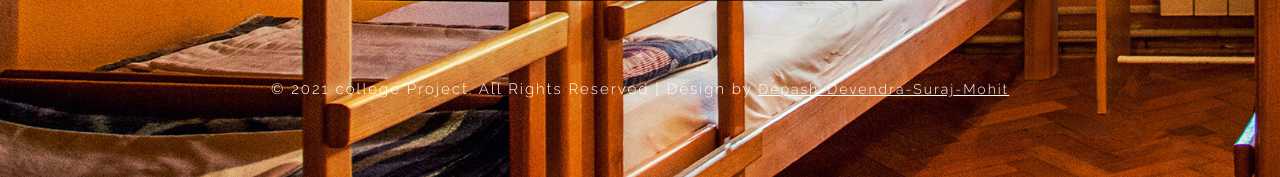
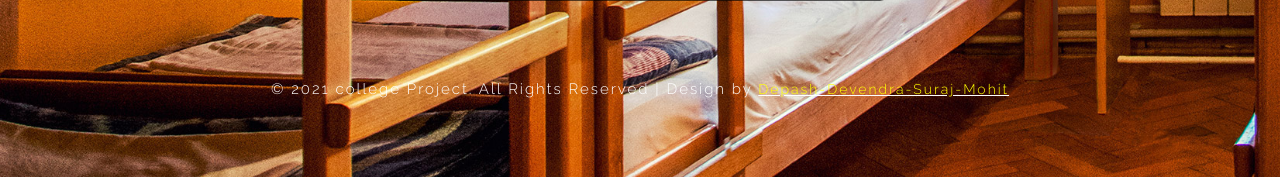
Before and after one commit to bhatt098/HMS, a PHP site: page / in a window 1280 px wide. Shown: the part 660-837 px from the top of the page. Run offline with PHP 8.4, Linux system fonts and the light colour scheme.

Commit message:
Update index.php

```diff
--- a/index.php
+++ b/index.php
@@ -54,7 +54,7 @@
         <p class=" w3l-register-p">Don't have an account?<a href="signup.php" class="register"> Sign up</a></p>
     </div>
     <footer>
-        <p class="copyright-agileinfo"> &copy; 2021 college Project. All Rights Reserved | Design by <a href="https://www.linkedin.com/in/Mohit Bhatt/"><span style="color:">Depash-Devendra-Suraj-Mohit</span></a></p>
+        <p class="copyright-agileinfo"> &copy; 2021 college Project. All Rights Reserved | Design by <a href="https://www.linkedin.com/in/Mohit Bhatt/"><span style="color:yellow">Depash-Devendra-Suraj-Mohit</span></a></p>
     </footer>
 
 </body>
```
